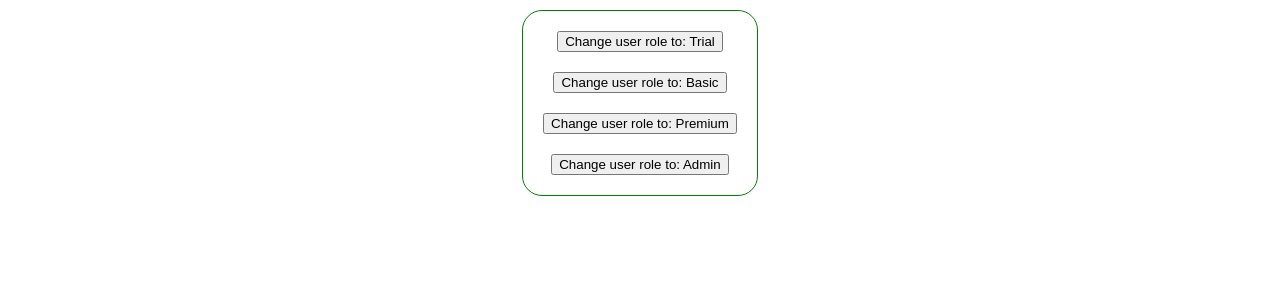
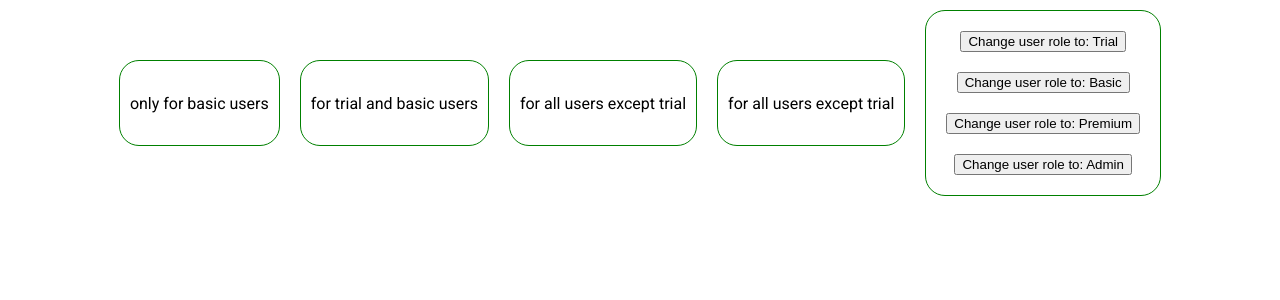
Before and after one commit to MaciejWWojcik/directives-and-pipes-course, an Angular app: page / in a window 1280 px wide. Shown: the top 300 px of the page. Built offline with nearby package versions, Linux system fonts and the light colour scheme.

Commit message:
solution 1

```diff
--- a/src/app/app.component.html
+++ b/src/app/app.component.html
@@ -1,17 +1,17 @@
 <!--TODO use me to test:-->
-<!--<div *appForRoles="['basic']"> only for basic users </div>-->
+<div *appForRoles="['basic']"> only for basic users </div>
 
 <!--TODO use me to test:-->
-<!--<div *appForRoles="['premium']"> only for premium users </div>-->
+<div *appForRoles="['premium']"> only for premium users </div>
 
 <!--TODO use me to test:-->
-<!--<div *appForRoles="['trial', 'basic']"> for trial and basic users </div>-->
+<div *appForRoles="['trial', 'basic']"> for trial and basic users </div>
 
 <!--TODO use me to test:-->
-<!--<div *appForRoles="['basic','premium','admin']"> for all users except trial </div>-->
+<div *appForRoles="['basic','premium','admin']"> for all users except trial </div>
 
 <!--TODO use me to test dynamic data:-->
-<!--<div *appForRoles="roles"> for all users except trial </div>-->
+<div *appForRoles="roles"> for all users except trial </div>
 
 <section class="actions">
   <button (click)="changeUserRole(UserRole.TrialUser)"> Change user role to: Trial</button>
--- a/src/app/app.component.scss
+++ b/src/app/app.component.scss
@@ -4,7 +4,7 @@
   align-items: center;
 }
 
-section {
+section, div {
   border: 1px solid green;
   border-radius: 20px;
   padding: 10px;
--- a/src/app/directives/for-roles.directive.ts
+++ b/src/app/directives/for-roles.directive.ts
@@ -9,22 +9,30 @@ import {
   ViewContainerRef
 } from '@angular/core';
 import { UserService } from '../services/user.service';
+import { UserRole } from '../models/user-role';
 
 @Directive({
   selector: '[appForRoles]'
 })
 export class ForRolesDirective implements OnInit {
 
-  // TODO get data about acceptable roles
+  @Input('appForRoles') allowedRoles!: (UserRole | string)[];
 
   constructor(
-    private accountService: UserService,
+    private userService: UserService,
+    private templateRef: TemplateRef<any>,
+    private viewContainerRef: ViewContainerRef,
   ) {
   }
 
-  // TODO consider using other lifecycle hook if needed:
   ngOnInit() {
-    // TODO show element if acceptable roles matches user role
-    // TODO clear view if user role doesn't match acceptable roles
+    this.userService.userRole$.subscribe(role => {
+      if (this.allowedRoles.includes(role)) {
+        this.viewContainerRef.clear();
+        this.viewContainerRef.createEmbeddedView(this.templateRef);
+      } else {
+        this.viewContainerRef.clear();
+      }
+    })
   }
 }
```
